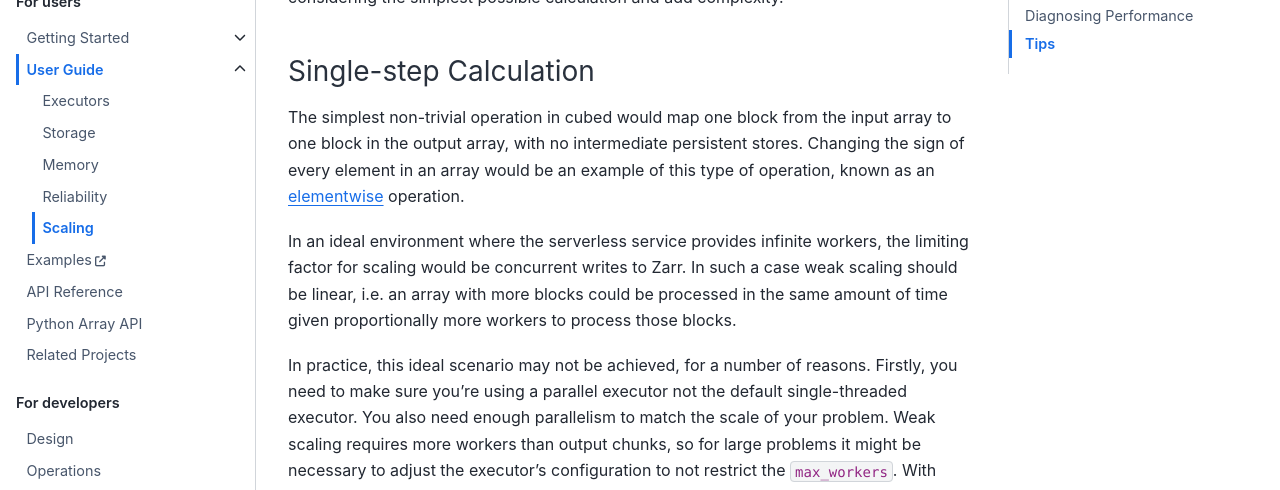
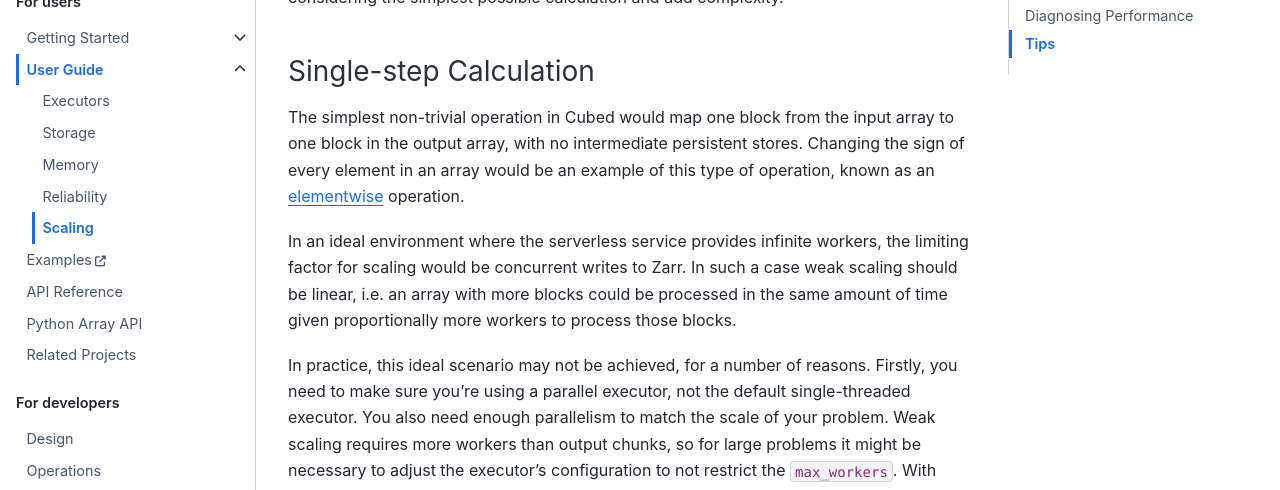
Before and after one commit to cubed-dev/cubed, a Sphinx documentation site: the page built from docs/user-guide/scaling.md, in a window 1280 px wide and 900 px high, scrolled down 670 px. Shown: the part 153-643 px from the top of the window. Built offline with Sphinx 7.4.7 and the Sphinx Book theme 1.1.4, drawn with Linux system fonts in a browser that asks for light colours; pages that are not in the unit, such as notebooks, are missing from menus.

Commit message:
capitalization

```diff
--- a/docs/user-guide/scaling.md
+++ b/docs/user-guide/scaling.md
@@ -22,14 +22,14 @@ To understand factors affecting the scaling and performance of Cubed, we will st
 
 ### Single-step Calculation
 
-The  simplest non-trivial operation in cubed would map one block from the input array to one block in the output array, with no intermediate persistent stores.
+The  simplest non-trivial operation in Cubed would map one block from the input array to one block in the output array, with no intermediate persistent stores.
 Changing the sign of every element in an array would be an example of this type of operation, known as an [elementwise](Operations/elemwise) operation.
 
 In an ideal environment where the serverless service provides infinite workers, the limiting factor for scaling would be concurrent writes to Zarr.
 In such a case weak scaling should be linear, i.e. an array with more blocks could be processed in the same amount of time given proportionally more workers to process those blocks.
 
 In practice, this ideal scenario may not be achieved, for a number of reasons.
-Firstly, you need to make sure you're using a parallel executor not the default single-threaded executor.
+Firstly, you need to make sure you're using a parallel executor, not the default single-threaded executor.
 You also need enough parallelism to match the scale of your problem.
 Weak scaling requires more workers than output chunks, so for large problems it might be necessary to adjust the executor's configuration to not restrict the ``max_workers``.
 With fewer workers than chunks we would expect linear strong scaling, as every new worker added has nothing to wait for.
```
